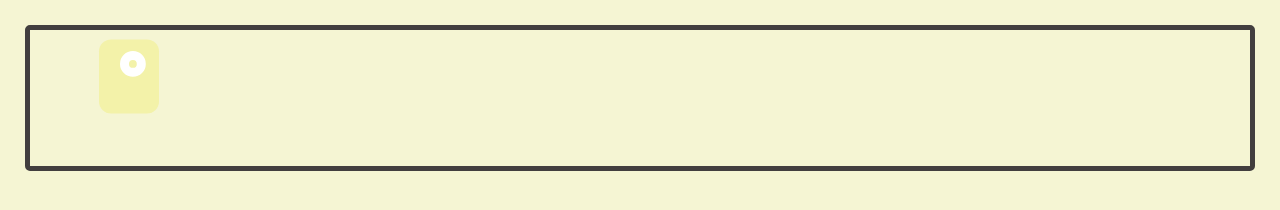
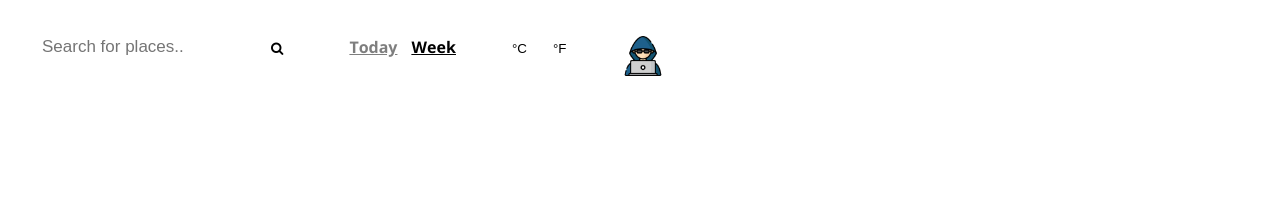
Before and after one commit to asifichy/WeatherDashboard_Design, a plain HTML site: page index.html in a window 1280 px wide. Drawn offline with nearby package versions, Linux system fonts and the light colour scheme.

Commit message:
top nav work done

```diff
--- a/index.html
+++ b/index.html
@@ -13,20 +13,32 @@
     </head>
     <body>
         <!--navigating bar-->
-        <nav class="top-nav">
-            <form method="get" action="">
-                <div id="cover">
-                    <div class="tabe">
-                        <div class="table-data" id="s-cover">
-                            <button type="submit">
-                                <div id="s-circle"></div>
-                            </button>
-                            <span></span>
-                        </div>
-                        <div class="table-data"><input type="text" placeholder="Search for places..." required></div>
+        <nav>
+            <div class="topnav">
+                <div class="container-topnav">
+                    <div class="search-container">
+                        <form action="/action_page.php">
+                            <button onclick="search_places()"><i class="fa fa-search"></i></button>
+                            <input type="text" placeholder="Search for places.." required>
+                        </form>
                     </div>
+                    <ul>
+                        <li id="faded-today"><a href="#">Today</a></li>
+                        <li><u><a href="#">Week</a></u></li>
+                    </ul>
+
+                    <ul>
+                        <li><button type="submit">&degC</button></li>
+                        <li><button type="submit">&degF</button></li>
+                    </ul>
+
+                    <ul>
+                        <li class="profile-avatar">
+                            <img src="icons/hacker.png" alt="icon-avatar" class="profile-avatar">
+                        </li>
+                    </ul>
                 </div>
-            </form>
+            </div>
         </nav>
         <!--end of navigating bar-->
 
--- a/style.css
+++ b/style.css
@@ -1,150 +1,124 @@
 *{
     box-sizing: border-box;
+}
+
+body{
+    margin: 20px;
+    font-family: "Open Sans";
+}
+
+.container-topnav{
+    display: flex;
+}
+
+.top-nav{
+    overflow: hidden;
+    background-color: #e9e9e9;
+    display: flexbox;
+}
+
+.top-nav a{
+    background-color: #ddd;
+    color: black;
+}
+
+ul{
+    list-style: none;
+    list-style-type: none;
+}
+
+li{
+    display: inline;
+    margin-right: 10px;
+    font-weight: bold;
+    align-items: center;
+}
+
+a{
+    color: black;
+}
+
+#faded-today{
+    opacity: 0.5;
+}
+
+form{
+    gap: 5px;
+    margin-right: 20px;
+    margin-left: 20px;
+    margin-top: 16px;
+    font-family: "Open Sans";
+}
+
+button{
+    background-color: transparent;
+    border: none;
+    size: 10px;
+}
+
+form input[type=text]{
+    float: left;
+    font-size: 17px;
+}
+
+form.search-container button{
+    float: left;
+    width: 20%;
+    font-size: 15px;
+    cursor: pointer;
+}
+
+form.search-container button:hover{
+    background: none;
+}
+
+form.search-container button::after{
+    content: "";
+    clear: both;
+    display: table;
+}
+
+form.search-container::after {
+    content: "";
+    clear: both;
+    display: table;
+  }
+
+input{
+    border: none;
     outline: none;
 }
 
-body{
-    height: 100%;
-    min-height: 100%;
-    margin: 25px;
-    padding: 20px;
-    border: 5px solid rgb(66, 62, 62);
-    border-radius: 5px;
-    background-color: rgb(245, 245, 211);
-    font-family: "Open Sans", serif;
-    position: relative;
+.top-nav input[type=text]{
+    font-size: 15px;
+    padding: 6px;
+    margin-top: 7px;
+    font-family: "Open Sans";
 }
 
-.table{
-    display: table;
-    width: 100%;
+.profile-avatar{
+    width: 40px;
 }
 
-.table-data{
-    display: table-cell;
-    vertical-align: left;
-}
-
-form {
-    height: 96px;
-}
-
-input, button{
-    color: #000000;
-    font-family: 'Open Sans';
-    padding: 0;
-    margin: 0;
-    border: 0;
-    background-color: transparent;
-}
-
-#cover {
-    position: absolute;
-    top: 50%;
-    left: 4%;
-    right: 400%;
-    width: 100px;
-    margin: -83px auto 0 auto;
-    background-color: #f3f2a9;
-    border-radius: 20px;
-    transform: scale(0.6);
-}
-
-input[type="text"] {
-    width: 100%;
-    height: 100px;
-    font-size: 60px;
-    line-height: 1;
-}
-
-input[type="text"]::placeholder {
-    color: #000000;
-    font-weight: bold;
-}
-
-#s-cover{
-    width: 1px;
-    padding-left: 35px;
-}
-
-button {
-    position: relative;
-    display: block;
-    width: 84px;
-    height: 96px;
+.profile-avatar:hover{
     cursor: pointer;
 }
 
-#s-circle {
-    position: relative;
-    top: -8px;
-    left: 0;
-    width: 43px;
-    height: 43px;
-    margin-top: 0;
-    border-width: 15px;
-    border: 15px solid #fff;
-    background-color: transparent;
-    border-radius: 50%;
-    transition: 0.5s ease all;
+@media screen and (max-width: 500px) {
+    .input-box {
+      height: 66px;
+      margin: 0 8px;
+    }
+    .input-box i {
+      left: 12px;
+      font-size: 25px;
+    }
+    .input-box input {
+      padding: 0 112px 0 50px;
+    }
+    .input-box .button {
+      right: 12px;
+      font-size: 14px;
+      padding: 8px 18px;
+    }
 }
-
-button span {
-    position: absolute;
-    top: 68px;
-    left: 43px;
-    display: block;
-    width: 45px;
-    height: 15px;
-    background-color: transparent;
-    border-radius: 10px;
-    transform: rotateZ(52deg);
-    transition: 0.5s ease all;
-}
-
-button span:before,
-button span:after {
-    content: "";
-    position: absolute;
-    bottom: 0;
-    right: 0;
-    width: 45px;
-    height: 15px;
-    background-color: #fff;
-    border-radius: 10px;
-    transform: rotateZ(0);
-    transition: 0.5s ease all;
-}
-
-#s-cover:hover #s-circle {
-    top: -1px;
-    width: 67px;
-    height: 15px;
-    border-width: 0;
-    background-color: #fff;
-    border-radius: 20px;
-}
-
-#s-cover:hover span {
-    top: 50%;
-    left: 56px;
-    width: 25px;
-    margin-top: -9px;
-    transform: rotateZ(0);
-}
-
-#s-cover:hover button span:before {
-    bottom: 11px;
-    transform: rotateZ(52deg);
-}
-
-#s-cover:hover button span:after {
-    bottom: -11px;
-    transform: rotateZ(-52deg);
-}
-#s-cover:hover button span:before,
-#s-cover:hover button span:after {
-    right: -6px;
-    width: 40px;
-    background-color: #fff;
-}
```
Also changed, not shown: icons/hacker.png (added).
